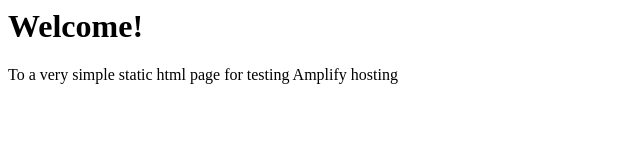
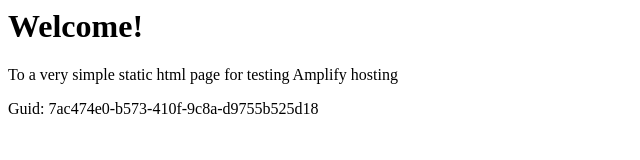
Before and after one commit to aws-aemilia-hkg/Github-PR-Commit-Integration-Test-DoNotTouch-GithubWebhookPreviewCanaryTest-v1-prod-ap-east-1, a website: page src/index.html in a window 1280 px wide. Shown: the whole page, without its empty margins (0-640 px from the left). Drawn offline with Linux system fonts and the light colour scheme.

Commit message:
commit from integ tests

```diff
--- a/src/index.html
+++ b/src/index.html
@@ -1,3 +1,5 @@
+
+
 <html lang="en">
 
 <head>
@@ -10,6 +12,6 @@
 <body>
     <h1>Welcome!</h1>
     <p>To a very simple static html page for testing Amplify hosting</p>
-</body>
+    <p>Guid: 7ac474e0-b573-410f-9c8a-d9755b525d18</p></body>
 
 </html>
```
